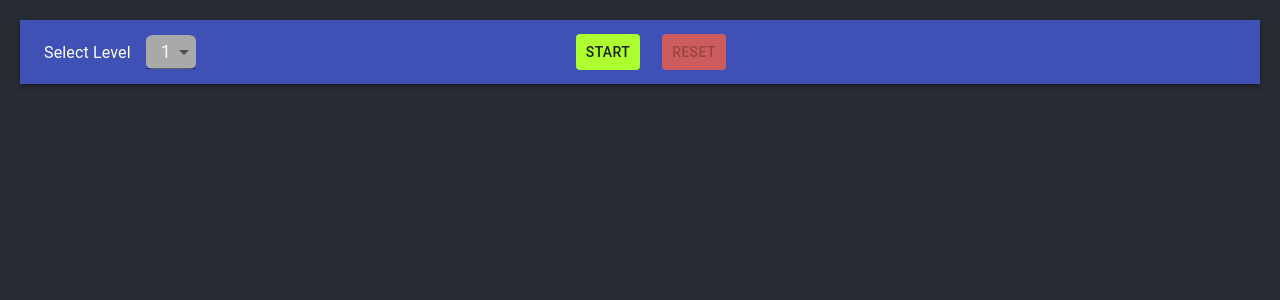
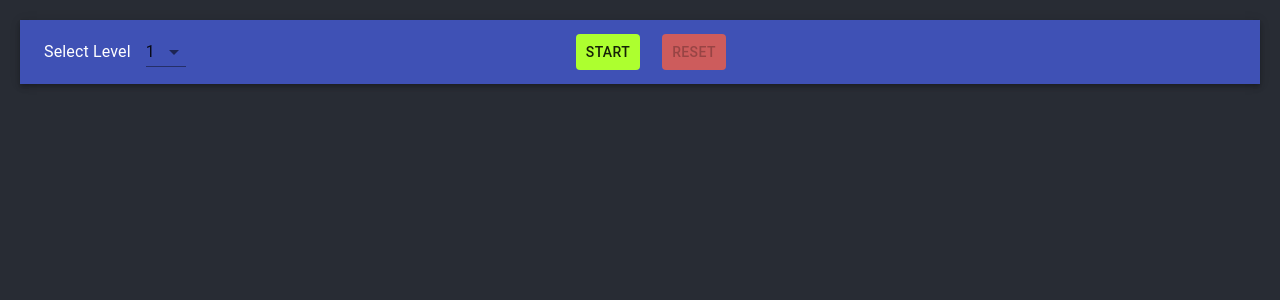
Before and after one commit to kostrov-mobidev/kostrov-mobidev.github.io, a React (Create React App) app: page / in a window 1280 px wide. Shown: the top 300 px of the page. Built offline with nearby package versions, Linux system fonts and the light colour scheme; what reconnecting-websocket would draw is missing.

Commit message:
chore: typing props

```diff
--- a/src/components/selects/levelSelect/styles.ts
+++ b/src/components/selects/levelSelect/styles.ts
@@ -3,12 +3,7 @@ import { createStyles } from "@material-ui/core";
 const styles = () =>
   createStyles({
     levelSelect: {
-      backgroundColor: "#A9A9A9",
-      width: 50,
-      fontSize: 18,
-      paddingLeft: 15,
-      color: "aliceblue",
-      borderRadius: "15%",
+      height: 30,
     },
   });
 
```
